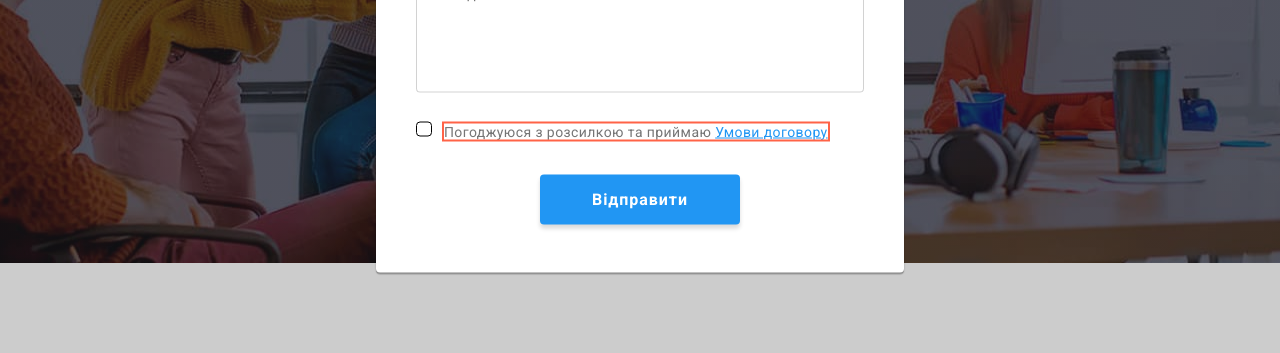
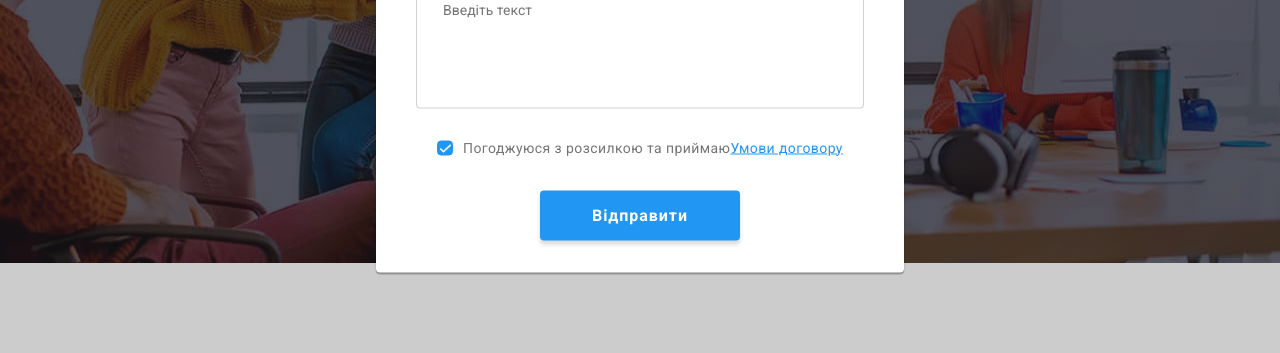
Before and after one commit to Morozzzuk/goit-markup-hw-06, a plain HTML site: page index.html in a window 1280 px wide. Both pictures are taken after a click on the button "Замовити послугу". Shown: the part 418-771 px from the top of the page. Drawn offline with nearby package versions, Linux system fonts and the light colour scheme.

Commit message:
add custom checkbox

```diff
--- a/css/styles.css
+++ b/css/styles.css
@@ -725,6 +725,7 @@ body {
   font-size: 12px;
   line-height: 1.16;
   letter-spacing: 0.01em;
+  margin-bottom: 4px;
 
   color: var(--text-color);
 }
@@ -775,27 +776,31 @@ body {
   -webkit-appearance: none;
   -moz-appearance: none;
   appearance: none;
+  position: absolute;
+  transition: border-color var(--cubic-bezier), background-color var(--cubic-bezier);
 }
-.checkbox-input:checked + .check-icon {
-  background-color: blue;
+.checkbox-label {
+  display: flex;
+  align-items: center;
+  justify-content: center;
+  font-weight: 400;
+  color: var(--text-color);
 }
-.check-icon {
+.icon {
   display: inline-block;
-  background-color: var(--main-background-color);
+  width: 16px;
+  height: 15px;
   border: 1px solid black;
   border-radius: 4px;
-  margin-right: 8px;
-  transition: background-color var(--cubic-bezier);
+  margin-right: 10px;
+  transition: background-image var(--cubic-bezier);
 }
-.check-icon:hover,
-.check-icon:focus {
+.checkbox-input:checked + .icon {
+  border-color: var(--accent-color);
   background-color: var(--accent-color);
-}
-.checkbox-label {
-  font-weight: 400;
-  color: var(--text-color);
-
-  outline: 2px solid tomato;
+  background-image: url('../images/icon-check.svg');
+  background-size: contain;
+  background-origin: border-box;
 }
 .modal-submit-btn {
   width: 200px;
--- a/index.html
+++ b/index.html
@@ -457,14 +457,10 @@
           </div>
 
           <div class="modal-checkbox-group">
-            <span class="icon">
-              <svg width="16" height="15" class="check-icon">
-                <use href="./images/icons.svg#icon-check"></use></svg
-            ></span>
             <label class="checkbox-label">
-              <input class="checkbox-input" type="checkbox" name="checkbox-input" />Погоджуюся з
-              розсилкою та приймаю
-              <span class="policy-link link"><a href="#">Умови договору</a></span></label
+              <input class="checkbox-input" type="checkbox" name="checkbox-input" checked />
+              <span class="icon"></span>Погоджуюся з розсилкою та приймаю
+              <span class="policy-link link"><a href="#"> Умови договору</a></span></label
             >
           </div>
           <button class="modal-submit-btn" type="submit">Відправити</button>
```
Also changed, not shown: images/icon-check.svg (added).
